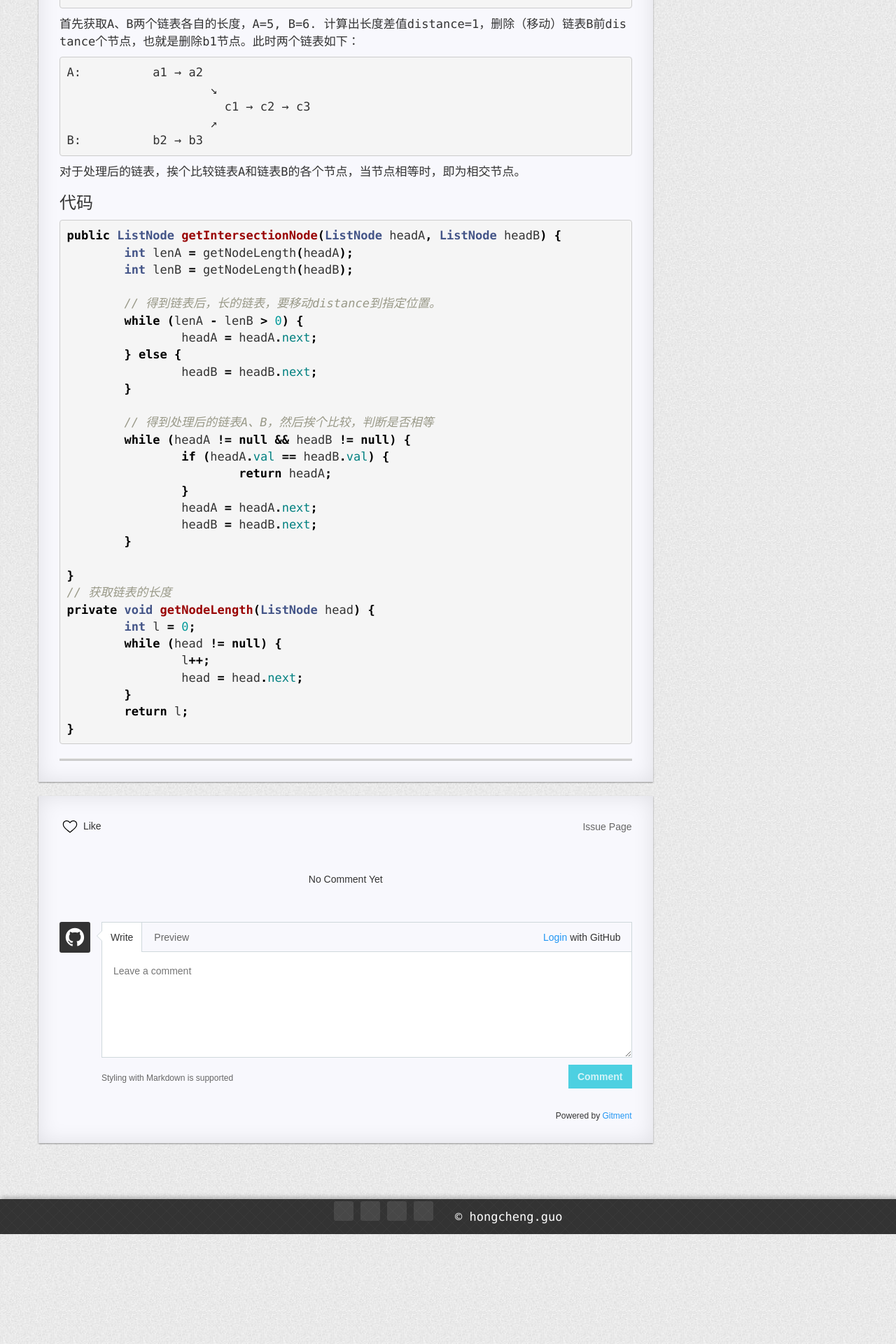
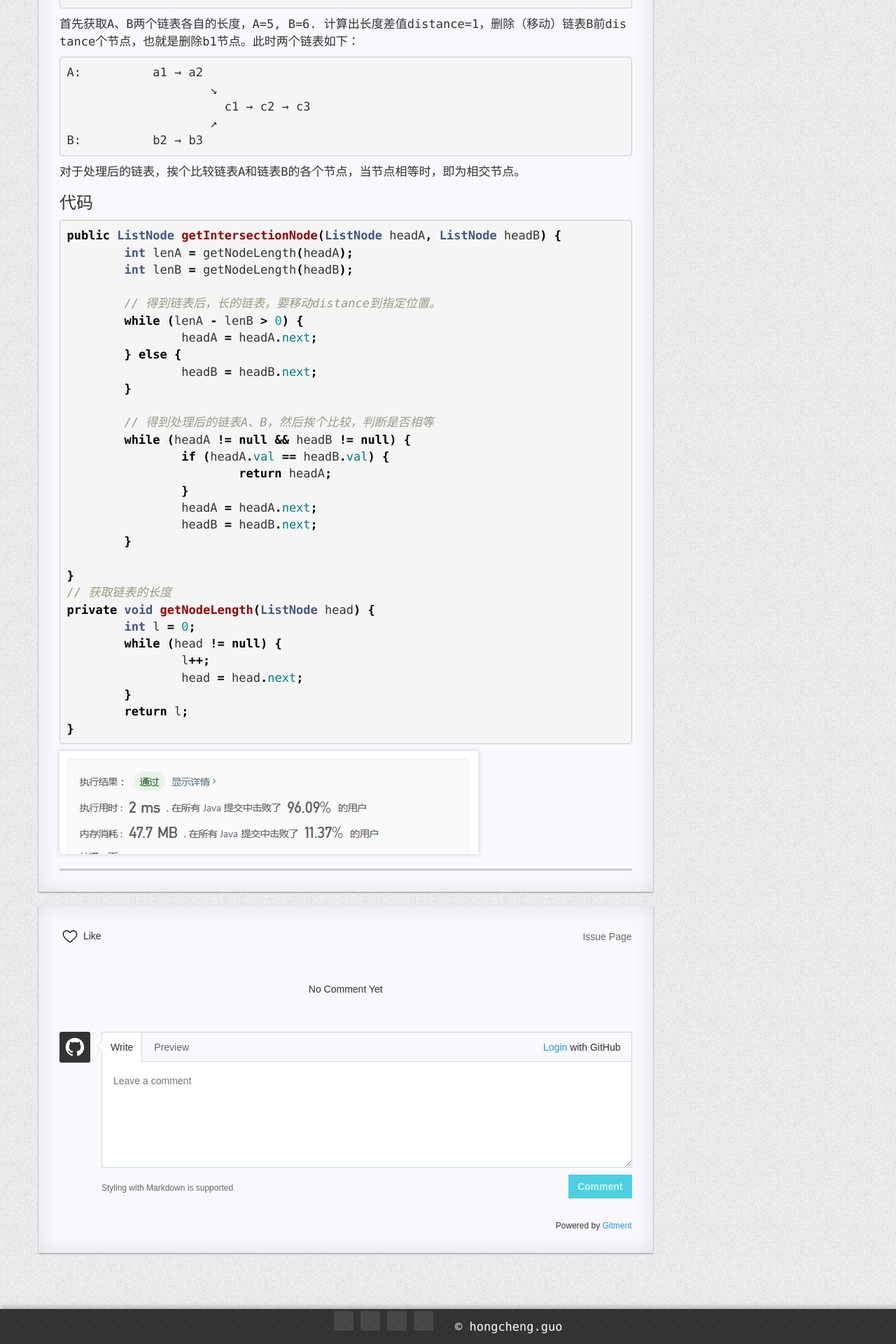
Before and after one commit to FrankdeBoers/blog, a Jekyll site: the page built from _posts/2019-08-13-LeetCode解题笔记：链表主题.md, in a window 1280 px wide. Shown: the part 1410-3330 px from the top of the page at 70% size. Built offline with Jekyll 4.4.1, drawn with Linux system fonts in a browser that asks for light colours; nearby versions of some CDN libraries; a style sheet for code colours, icons or effects is not loaded.

Commit message:
Update 2019-08-13-LeetCode解题笔记：链表主题.md

```diff
--- a/_posts/2019-08-13-LeetCode解题笔记：链表主题.md
+++ b/_posts/2019-08-13-LeetCode解题笔记：链表主题.md
@@ -105,3 +105,5 @@ private void getNodeLength(ListNode head) {
 	return l;
 }
 ~~~
+
+![链表相遇](https://raw.githubusercontent.com/FrankdeBoers/blog/master/static/img/ListNodeMeet.png)
```
